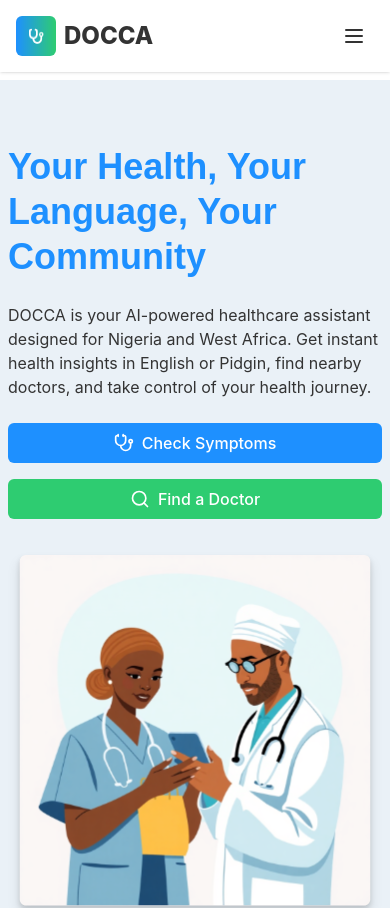
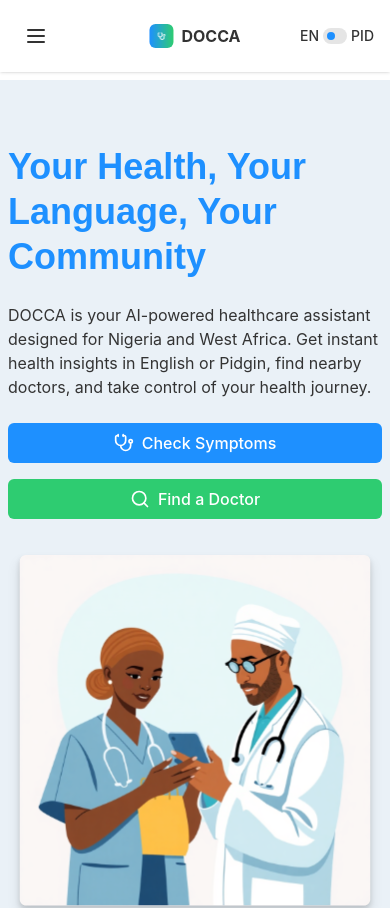
Before and after one commit to docca-AI/frontend, a React (Vite) app: page / in a window 390 px wide. Shown: the top 908 px of the page. Built offline with nearby package versions, Linux system fonts and the light colour scheme.

Commit message:
Update Navbar component and add new Input component
- Modified Navbar.jsx for improved navigation or UI changes
- Added new Input.jsx component in ui directory
- Added selfCafe directory under symptoms for future development

```diff
--- a/src/components/Layout/Navbar.jsx
+++ b/src/components/Layout/Navbar.jsx
@@ -19,7 +19,45 @@ const Navbar = () => {
 
   return (
     <nav className="fixed top-0 left-0 right-0 z-50 bg-white shadow-sm">
-      <div className="flex items-center justify-between p-4 md:p-6">
+      {/* Mobile Navbar */}
+      <div className="flex items-center justify-between p-4 md:hidden">
+        {/* Hamburger Left */}
+        <button
+          onClick={() => setIsMenuOpen(!isMenuOpen)}
+          className="p-2 cursor-pointer"
+        >
+          {isMenuOpen ? <X size={24} /> : <Menu size={24} />}
+        </button>
+
+        {/* Logo Center */}
+        <NavLink to="/" className="flex items-center absolute left-1/2 transform -translate-x-1/2">
+          <div className="bg-gradient-accent p-2 rounded-md mr-2">
+            <img src={Logo} className="h-2 w-2" alt="DOCCA Logo" />
+          </div>
+          <span className="text-md font-bold">DOCCA</span>
+        </NavLink>
+
+        {/* Language Switch Right */}
+        <div className="flex items-center space-x-1">
+          <span className="text-sm font-medium">EN</span>
+          <button
+            onClick={() => setLanguage(language === "EN" ? "PID" : "EN")}
+            className="relative inline-flex h-4 w-6 items-center bg-light-gray rounded-full transition-colors duration-300 cursor-pointer"
+          >
+            <span
+              className={`inline-block h-2 w-2 transform rounded-full transition-transform duration-300 ${
+                language === "EN"
+                  ? "translate-x-1 bg-primary"
+                  : "translate-x-3 bg-secondary"
+              }`}
+            />
+          </button>
+          <span className="text-sm font-medium">PID</span>
+        </div>
+      </div>
+
+      {/* Desktop Navbar */}
+      <div className="hidden md:flex items-center justify-between p-4 md:p-6">
         {/* Logo */}
         <NavLink to="/" className="flex items-center">
           <div className="bg-gradient-accent p-3 rounded-md mr-2">
@@ -74,16 +112,6 @@ const Navbar = () => {
             SignUp
           </Button>
         </div>
-
-        {/* Mobile Hamburger */}
-        <div className="md:hidden">
-          <button
-            onClick={() => setIsMenuOpen(!isMenuOpen)}
-            className="p-2 cursor-pointer"
-          >
-            {isMenuOpen ? <X size={24} /> : <Menu size={24} />}
-          </button>
-        </div>
       </div>
 
       {/* Mobile Menu */}
@@ -108,24 +136,6 @@ const Navbar = () => {
 
           {/* Mobile actions */}
           <div className="mt-4 border-t pt-4">
-            {/* Language toggle */}
-            <div className="flex justify-center space-x-2 rounded-full border border-gray-300 p-1 mb-4">
-              <span className="text-sm font-medium">EN</span>
-              <button
-                onClick={() => setLanguage(language === "EN" ? "PID" : "EN")}
-                className="relative inline-flex h-6 w-11 items-center bg-light-gray rounded-full transition-colors duration-300"
-              >
-                <span
-                  className={`inline-block h-4 w-4 transform rounded-full transition-transform duration-300 ${
-                    language === "EN"
-                      ? "translate-x-1 bg-primary"
-                      : "translate-x-6 bg-secondary"
-                  }`}
-                />
-              </button>
-              <span className="text-sm font-medium">PID</span>
-            </div>
-
             <div className="flex items-center justify-center space-x-6">
               <Button variant="tertiary" size="md">
                 LogIn
```
